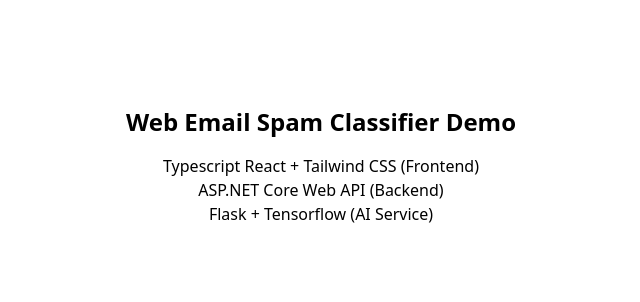
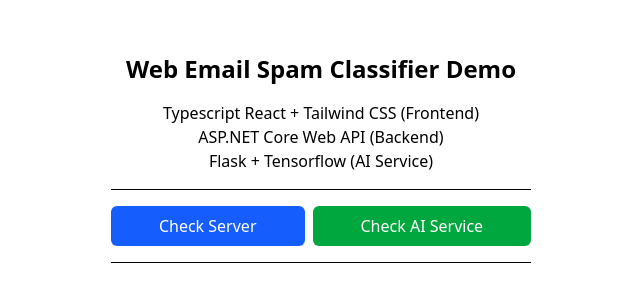
Before and after one commit to khianvictorycalderon/web-email-spam-classifier, a React (Vite) app in the folder frontend/: page / in a window 1280 px wide. Shown: the part 234-536 px from the top of the page, without its empty margins (319-959 px from the left). Built offline with nearby package versions, Linux system fonts and the light colour scheme.

Commit message:
Added 2 check buttons

```diff
--- a/frontend/src/App.tsx
+++ b/frontend/src/App.tsx
@@ -21,6 +21,32 @@
           <li>ASP.NET Core Web API (Backend)</li>
           <li>Flask + Tensorflow (AI Service)</li>
         </ul>
+        <hr className="my-4" />
+
+        <div
+          className="flex flex-col lg:flex-row gap-2"
+        >
+          <button
+            className="
+              cursor-pointer
+              px-12 py-2 rounded-md
+              bg-blue-600 text-white hover:bg-blue-500
+              trasition duration-300
+            "
+          >Check Server</button>
+
+          <button
+            className="
+              cursor-pointer
+              px-12 py-2 rounded-md
+              bg-green-600 text-white hover:bg-green-500
+              trasition duration-300
+            "
+          >Check AI Service</button>
+        </div>
+
+        <hr className="my-4" />
+
       </div>
 
     </main>
```
